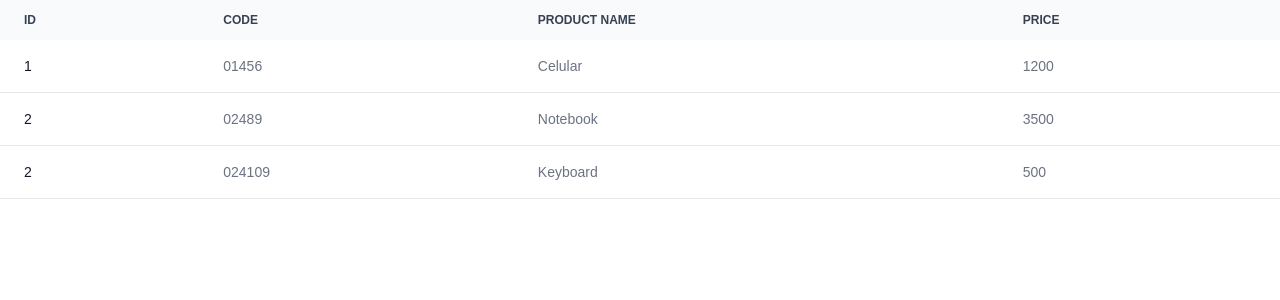
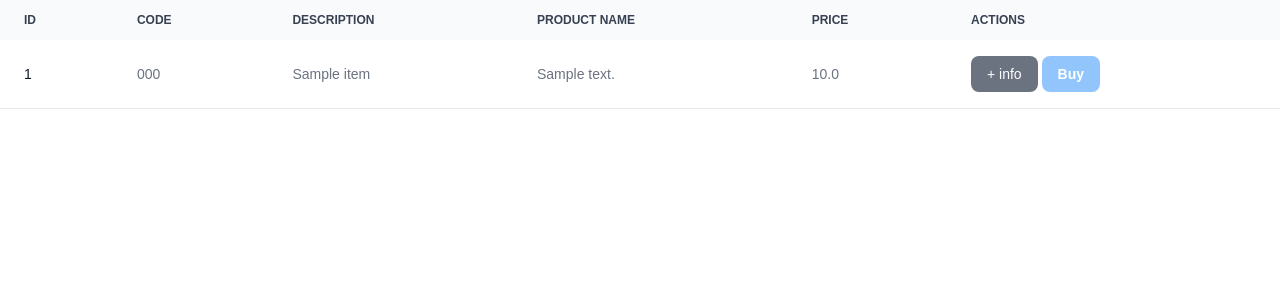
Before and after one commit to naeliofreires/flask-app, a Flask app: page /products in a window 1280 px wide. Shown: the part 96-396 px from the top of the page. Run offline with Flask 3, Linux system fonts and the light colour scheme; tables that the repository leaves empty hold one stand-in row (values such as "Sample post"); some libraries are stand-ins or nearby versions.

Commit message:
refactoring folders to organize the project

```diff
--- a/main.py
+++ /dev/null
@@ -1,80 +0,0 @@
-from flask import Flask, render_template, jsonify
-from flask_sqlalchemy import SQLAlchemy
-# SQLAlchemy
-from sqlalchemy import create_engine
-from sqlalchemy.orm import DeclarativeBase
-from sqlalchemy_utils import database_exists, create_database
-
-# Initialize Flask App
-app = Flask(__name__)
-app.config["SQLALCHEMY_DATABASE_URI"] = "sqlite:///store.db"
-
-# Database Base Class
-class Base(DeclarativeBase):
-  pass
-
-# Initialize SQLAlchemy
-db = SQLAlchemy(model_class=Base)
-db.init_app(app)
-
-# Models
-class Item(db.Model):
-    id = db.Column(db.Integer, primary_key=True)
-    name = db.Column(db.String(100), nullable=False)
-    code = db.Column(db.String(length=12), nullable=False, unique=True)
-    price = db.Column(db.Float, nullable=False)
-    description = db.Column(db.Text, nullable=True)
-
-    def __repr__(self):
-        return f"<Item {self.name}>"
-
-    def json(self):
-        return {
-            "id": self.id,
-            "name": self.name,
-            "code": self.code,
-            "price": self.price,
-            "description": self.description
-        }
-
-# Create Database
-engine = create_engine("sqlite:///store.db")
-if not database_exists(engine.url):
-    create_database(engine.url)
-
-with app.app_context():
-    # db.drop_all()
-    db.create_all()
-
-# Database Status
-print(f'DB is created: {database_exists(engine.url)}')
-print(f'DB: {engine.url}')
-
-# Routes
-@app.route('/')
-def page_home():
-    return render_template('index.html')
-
-@app.route('/products')
-def page_products():
-    items = [
-        { "id": 1, "name": "Celular", "code": "01456", "price": "1200" },
-        { "id": 2, "name": "Notebook", "code": "02489", "price": "3500" },
-        { "id": 2, "name": "Keyboard", "code": "024109", "price": "500" }
-    ]
-    return render_template('products.html', items=items)
-
-@app.route('/create', methods=['POST'])
-def create_item():
-    item = Item(name="Book", code="1451", price=100, description="Amazing Book")
-
-    db.session.add(item)
-    db.session.commit()
-
-    return 'Item created'
-
-@app.route("/users")
-def user_list():
-    items = db.session.execute(db.select(Item).order_by(Item.id)).scalars()
-    data = [item.json() for item in items]
-    return jsonify(data)
--- /dev/null
+++ b/market/routes.py
@@ -0,0 +1,34 @@
+from flask import render_template, jsonify
+from market import db, app
+from market.models import Item
+
+
+# Routes
+@app.route('/')
+def page_home():
+    return render_template('index.html')
+
+@app.route('/products')
+def page_products():
+    # items = [
+    #     { "id": 1, "name": "Celular", "code": "01456", "price": "1200" },
+    #     { "id": 2, "name": "Notebook", "code": "02489", "price": "3500" },
+    #     { "id": 2, "name": "Keyboard", "code": "024109", "price": "500" }
+    # ]
+    data = Item.query.all();
+    return render_template('products.html', items=data)
+
+@app.route('/create', methods=['POST'])
+def create_item():
+    item = Item(name="Book", code="1451", price=100, description="Amazing Book")
+
+    db.session.add(item)
+    db.session.commit()
+
+    return 'Item created'
+
+@app.route("/users")
+def user_list():
+    items = db.session.execute(db.select(Item).order_by(Item.id)).scalars()
+    data = [item.to_json() for item in items]
+    return jsonify(data)
--- a/templates/products.html
+++ b/market/templates/products.html
@@ -10,8 +10,10 @@ My Products
     <tr>
       <th scope="col" class="px-6 py-3">ID</th>
       <th scope="col" class="px-6 py-3">Code</th>
+      <th scope="col" class="px-6 py-3">Description</th>
       <th scope="col" class="px-6 py-3">Product name</th>
       <th scope="col" class="px-6 py-3">Price</th>
+      <th scope="col" class="px-6 py-3">Actions</th>
     </tr>
   </thead>
   <tbody>
@@ -22,7 +24,16 @@ My Products
       </th>
       <td class="px-6 py-4">{{item.code}}</td>
       <td class="px-6 py-4">{{item.name}}</td>
+      <td class="px-6 py-4">{{item.description}}</td>
       <td class="px-6 py-4">{{item.price}}</td>
+      <td class="px-6 py-4">
+        <button class="px-4 py-2 bg-gray-500 text-white rounded-lg hover:bg-gray-600 focus:ring-2 focus:ring">
+          + info
+        </button>
+        <button class="px-4 py-2 bg-blue-300 text-white font-semibold rounded-lg hover:bg-blue-400 focus:ring-2 focus:ring-blue-200 focus:outline-none transition duration-200">
+          Buy
+        </button>
+      </td>
     </tr>
     {% endfor %}
   </tbody>
```
Also changed, not shown: market/__init__.py (added, +34 -0 lines), market/models.py (added, +21 -0 lines), market/templates/base.html (renamed from templates/base.html), market/templates/index.html (renamed from templates/index.html).
